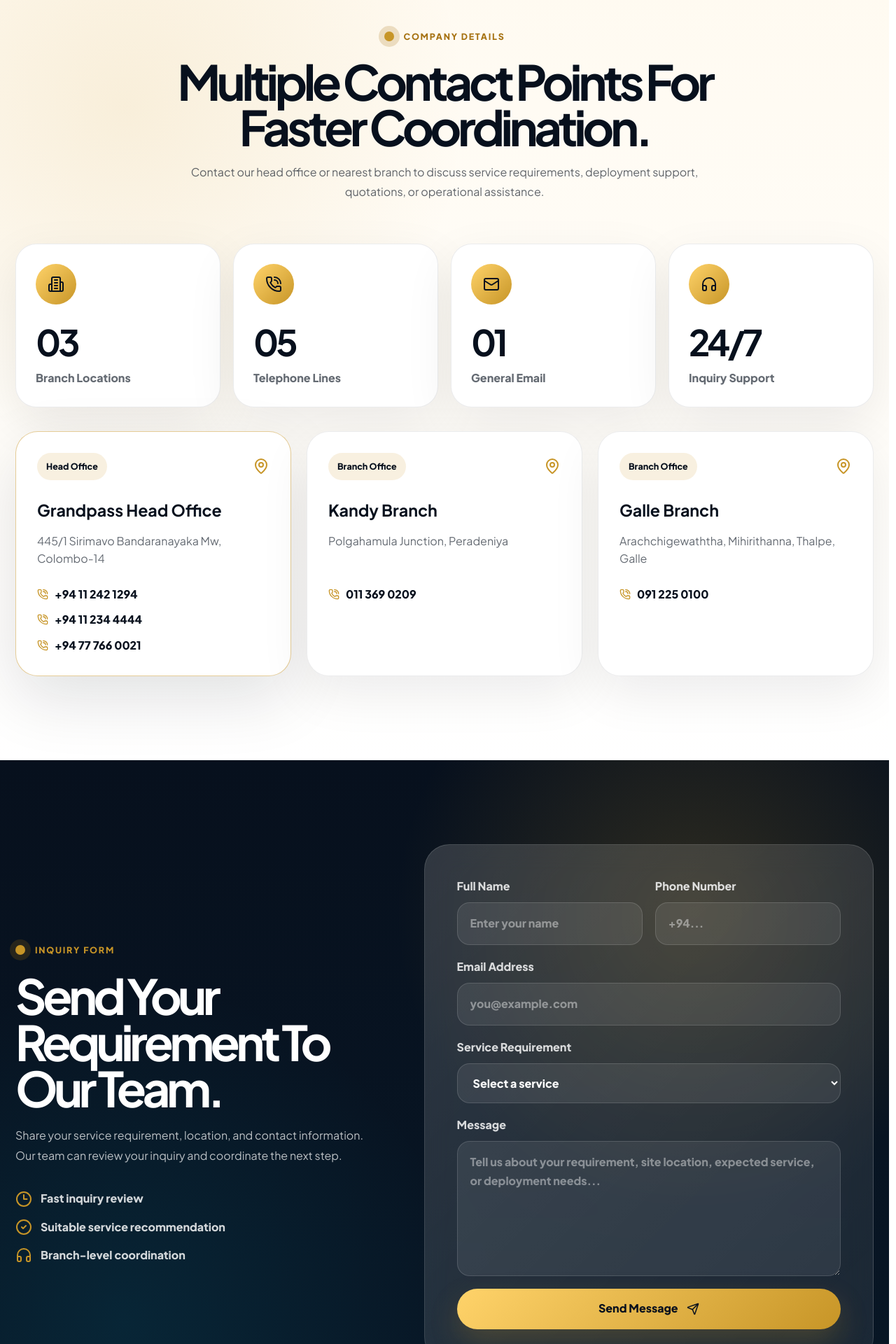
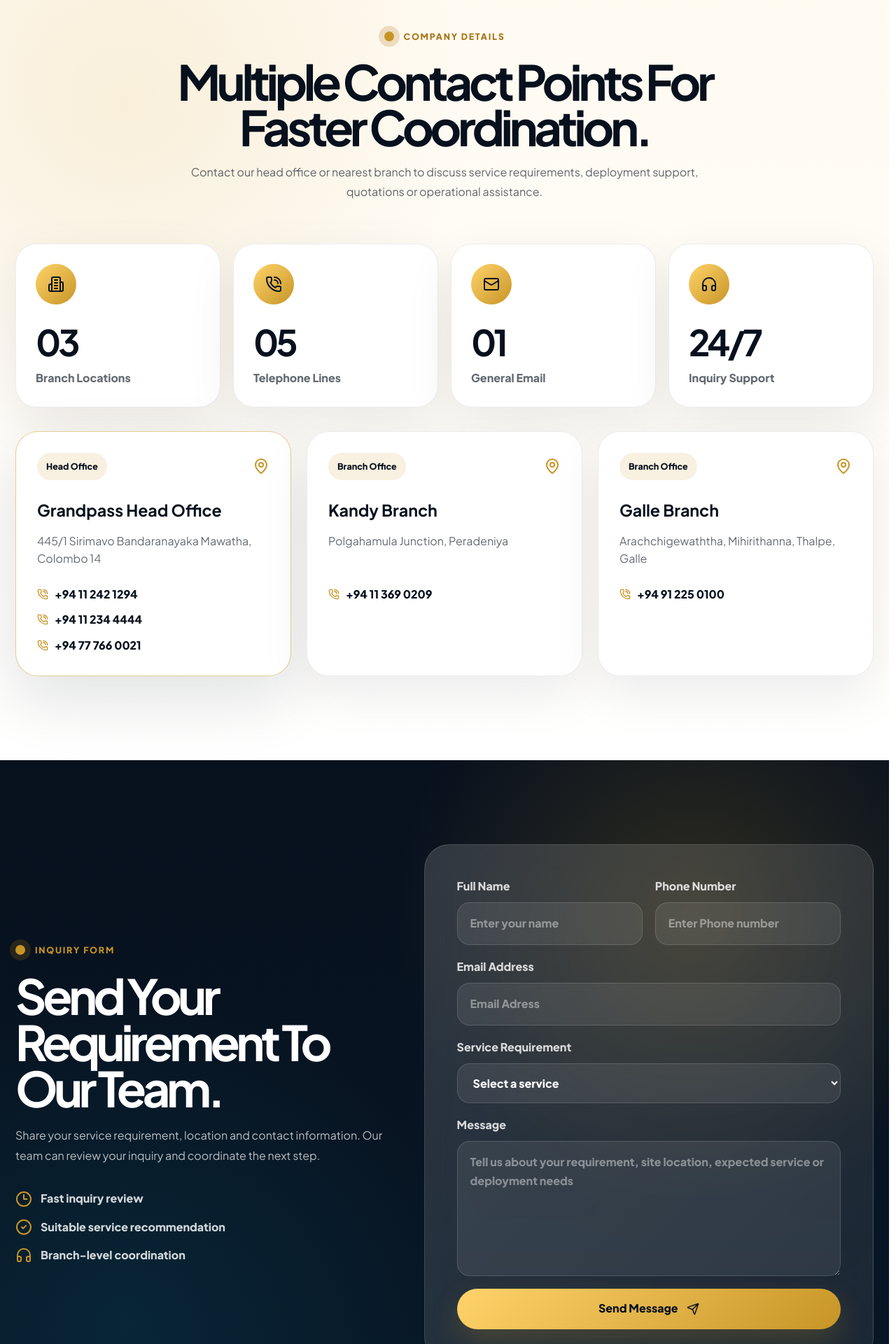
Before and after one commit to DIGIsumi2026/octagon-force, a React (Vite) app in the folder frontend/: page /contact in a window 1280 px wide. Shown: the part 880-2800 px from the top of the page at 70% size. Built offline with nearby package versions, Linux system fonts and the light colour scheme.

Commit message:
updated contact details

```diff
--- a/frontend/src/components/common/Footer.tsx
+++ b/frontend/src/components/common/Footer.tsx
@@ -43,7 +43,6 @@ export default function Footer() {
       </div>
       <div className="container footer-bottom">
         <p>© 2026 Octagon Force All rights reserved.</p>
-        <span>Terms and Conditions · Privacy Policy</span>
       </div>
     </footer>
   );
--- a/frontend/src/pages/Contact.tsx
+++ b/frontend/src/pages/Contact.tsx
@@ -18,7 +18,7 @@ const branches = [
     id: "grandpass",
     name: "Grandpass Head Office",
     type: "Head Office",
-    address: "445/1 Sirimavo Bandaranayaka Mw, Colombo-14",
+    address: "445/1 Sirimavo Bandaranayaka Mawatha, Colombo 14",
     phones: ["+94 11 242 1294", "+94 11 234 4444", "+94 77 766 0021"],
      mapUrl: "https://maps.app.goo.gl/Nw17Q4kt9Z8kUKok9",
   mapEmbed:
@@ -29,14 +29,14 @@ const branches = [
     name: "Kandy Branch",
     type: "Branch Office",
     address: "Polgahamula Junction, Peradeniya",
-    phones: ["011 369 0209"],
+    phones: ["+94 11 369 0209"],
   },
   {
     id: "galle",
     name: "Galle Branch",
     type: "Branch Office",
     address: "Arachchigewaththa, Mihirithanna, Thalpe, Galle",
-    phones: ["091 225 0100"],
+    phones: ["+94 91 225 0100"],
   },
 ];
 
@@ -114,7 +114,7 @@ export default function Contact() {
 
             <p>
               Reach Octagon Force for security, facility support, cleaning,
-              logistics, transport, and operational deployment inquiries across
+              logistics, transport and operational deployment inquiries across
               Sri Lanka.
             </p>
 
@@ -169,7 +169,7 @@ export default function Contact() {
 
             <p>
               Contact our head office or nearest branch to discuss service
-              requirements, deployment support, quotations, or operational
+              requirements, deployment support, quotations  or operational
               assistance.
             </p>
           </motion.div>
@@ -275,7 +275,7 @@ export default function Contact() {
             <h2>Send Your Requirement To Our Team.</h2>
 
             <p>
-              Share your service requirement, location, and contact information.
+              Share your service requirement, location  and contact information.
               Our team can review your inquiry and coordinate the next step.
             </p>
 
@@ -317,13 +317,13 @@ export default function Contact() {
 
               <label>
                 Phone Number
-                <input type="tel" name="phone" placeholder="+94..." required />
+                <input type="tel" name="phone" placeholder="Enter Phone number" required />
               </label>
             </div>
 
             <label>
               Email Address
-              <input type="email" name="email" placeholder="you@example.com" required />
+              <input type="email" name="email" placeholder="Email Adress" required />
             </label>
 
             <label>
@@ -347,7 +347,7 @@ export default function Contact() {
               <textarea
                 name="message"
                 rows={6}
-                placeholder="Tell us about your requirement, site location, expected service, or deployment needs..."
+                placeholder="Tell us about your requirement, site location, expected service or deployment needs"
                 required
               />
             </label>
```
